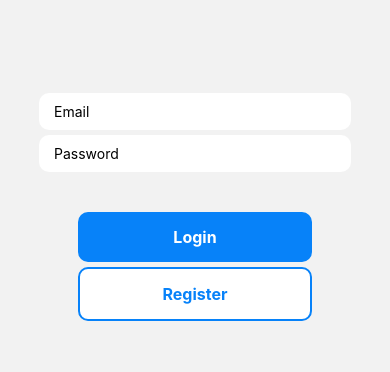
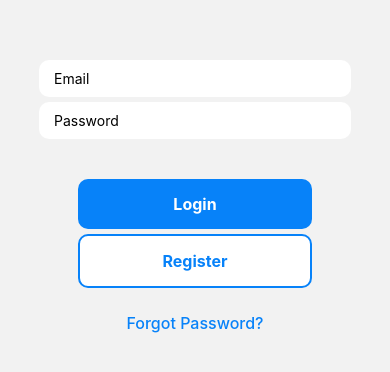
Before and after one commit to ahmxdsawan/Stylify-App, a React Native app: screen /Login in a window 390 px wide. Shown: the part 218-590 px from the top of the page. Built offline with nearby package versions, Linux system fonts and the light colour scheme; no server answers.

Commit message:
Added forgot password button and screen

```diff
--- a/App.js
+++ b/App.js
@@ -9,6 +9,7 @@ import UploadScreen from './Screens/UploadScreen';
 import AccountScreen from './Screens/AccountScreen';
 import LoginScreen from './Screens/LoginScreen';
 import SignupScreen from './Screens/SignupScreen';
+import ForgotScreen from './Screens/ForgotPassScreen';
 
 const Stack = createNativeStackNavigator();
 
@@ -22,6 +23,7 @@ export default function App() {
         <Stack.Screen options={{ headerShown: false }} name="Outfit" component={OutfitScreen} />
         <Stack.Screen options={{ headerShown: false }} name="Account" component={AccountScreen} />
         <Stack.Screen options={{ headerShown: false }} name="Upload" component={UploadScreen} />
+        <Stack.Screen options={{ headerShown: false }} name="Forgot" component={ForgotScreen} />
       </Stack.Navigator>
     </NavigationContainer>
   );
--- /dev/null
+++ b/Screens/ForgotPassScreen.js
@@ -0,0 +1,61 @@
+import { StyleSheet, Text, View, SafeAreaView, TextInput, TouchableOpacity } from "react-native";
+import React, { useEffect, useState } from 'react'
+import { auth } from '../firebase'
+
+const ForgotPassScreen = () => {
+
+    const [email, setEmail] = useState('')
+
+    const handleForgotPassword = () => {
+
+            auth
+            .sendPasswordResetEmail(email)
+            .then(userCredentials => {
+                const user = userCredentials.user;
+              })
+
+
+
+      }
+
+  return (
+    <SafeAreaView>
+      <TextInput
+        placeholder="Email"
+        value={email}
+        onChangeText={(text) => setEmail(text)}
+        style={styles.input}
+      />
+
+      <TouchableOpacity onPress={handleForgotPassword} style={styles.button}>
+        <Text style={styles.buttonText}>Send Email</Text>
+      </TouchableOpacity>
+    </SafeAreaView>
+  );
+};
+
+export default ForgotPassScreen;
+
+const styles = StyleSheet.create({
+    input: {
+        backgroundColor: 'white',
+        paddingHorizontal: 15,
+        paddingVertical: 20,
+        borderRadius: 10,
+        marginTop: '30%',
+      },
+    button: {
+        backgroundColor: '#0782F9',
+        width: '50%',
+        padding: 15,
+        borderRadius: 10,
+        alignItems: 'center',
+        marginTop: '5%',
+        marginLeft: '25%',
+      },
+      buttonText: {
+        color: 'white',
+        fontWeight: '700',
+        fontSize: 16,
+      },
+});
--- a/Screens/LoginScreen.js
+++ b/Screens/LoginScreen.js
@@ -18,6 +18,10 @@ const LoginScreen = () => {
 
     return unsubscribe
   }, [])
+
+  const navForgot = () => {
+    navigation.replace("Forgot")
+  }
 
   const handleSignUp = () => {
     auth
@@ -73,6 +77,13 @@ const LoginScreen = () => {
         >
           <Text style={styles.buttonOutlineText}>Register</Text>
         </TouchableOpacity>
+
+        <TouchableOpacity
+          onPress={navForgot}
+          style={ styles.forgotButtonOutline}
+        >
+          <Text style={styles.forgotButton}>Forgot Password?</Text>
+        </TouchableOpacity>
       </View>
     </KeyboardAvoidingView>
   )
@@ -125,4 +136,13 @@ const styles = StyleSheet.create({
     fontWeight: '700',
     fontSize: 16,
   },
+  forgotButton: {
+    color: '#0782F9',
+    fontWeight: '500',
+    fontSize: 16,
+  },
+  forgotButtonOutline: {
+    marginTop: 5,
+    padding: 20,
+  },
 })
```
